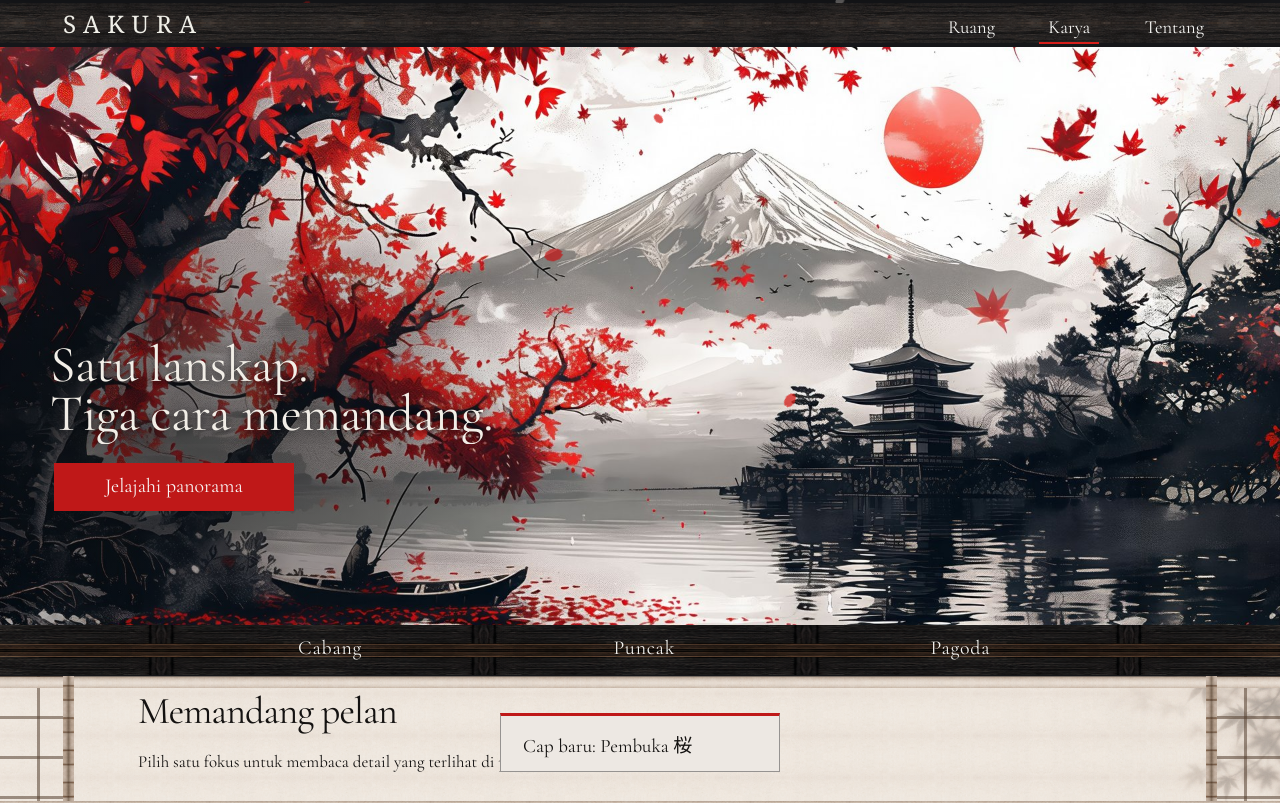
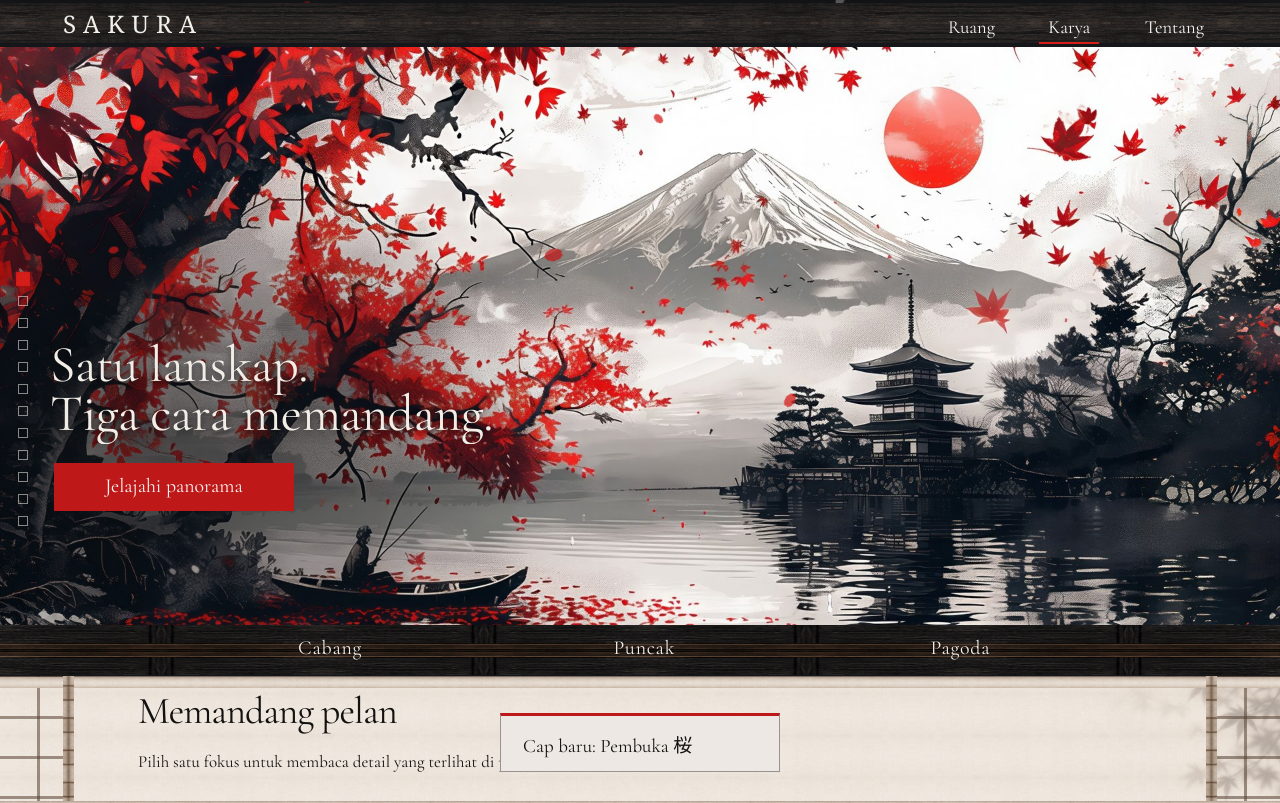
Before and after one commit to Fabverse0/Sakura, a React (Vite) app: page / in a window 1280 px wide. Shown: the top 803 px of the page. Built offline with nearby package versions, Linux system fonts and the light colour scheme; a web font is replaced by a local one.

Commit message:
feat(rooms): a column of room dots on the left edge that light up in view

```diff
--- a/src/App.jsx
+++ b/src/App.jsx
@@ -22,6 +22,7 @@ import { NavPanel } from "./sections/NavPanel.jsx";
 import { Palette } from "./sections/Palette.jsx";
 import { PanoramaDetails } from "./sections/PanoramaDetails.jsx";
 import { PauseExperience } from "./sections/PauseExperience.jsx";
+import { RoomDots } from "./components/RoomDots.jsx";
 import { ScrollBeam } from "./sections/ScrollBeam.jsx";
 import { Seasons } from "./sections/Seasons.jsx";
 import { SiteFooter } from "./sections/SiteFooter.jsx";
@@ -86,6 +87,7 @@ export default function App() {
         onClose={() => setIsRoomsOpen(false)}
         activeId={activeSection}
       />
+      <RoomDots activeId={activeSection} />
       <ScrollBeam
         activeId={activeSection}
         onOpenRooms={openRooms}
--- /dev/null
+++ b/src/components/RoomDots.jsx
@@ -0,0 +1,26 @@
+import { sectionHref, sections } from "../data/sections.js";
+
+/**
+ * A slim column of dots on the left edge, one per room. The dot for the room
+ * in view is lit. Each dot is a link, so it doubles as navigation.
+ */
+export function RoomDots({ activeId }) {
+  return (
+    <nav className="room-dots" aria-label="Posisi di halaman">
+      <ol className="room-dots__list">
+        {sections.map((section) => (
+          <li key={section.id}>
+            <a
+              className="room-dots__dot"
+              href={sectionHref(section.id)}
+              aria-label={section.label}
+              aria-current={activeId === section.id ? "location" : undefined}
+            >
+              <span className="visually-hidden">{section.label}</span>
+            </a>
+          </li>
+        ))}
+      </ol>
+    </nav>
+  );
+}
--- a/src/styles/index.css
+++ b/src/styles/index.css
@@ -17,6 +17,7 @@
 @import "./sumi.css";
 @import "./footer.css";
 @import "./hanko.css";
+@import "./room-dots.css";
 @import "./night.css";
 @import "./focus.css";
 @import "./transitions.css";
--- /dev/null
+++ b/src/styles/room-dots.css
@@ -0,0 +1,54 @@
+.room-dots {
+  position: fixed;
+  top: 50%;
+  left: 18px;
+  z-index: 40;
+  translate: 0 -50%;
+}
+
+.room-dots__list {
+  display: grid;
+  gap: 12px;
+  margin: 0;
+  padding: 0;
+  list-style: none;
+}
+
+.room-dots__dot {
+  display: block;
+  width: 10px;
+  height: 10px;
+  border: 1px solid color-mix(in srgb, var(--ivory) 55%, transparent);
+  background: transparent;
+  transition:
+    background-color var(--dur-feedback) ease,
+    scale var(--dur-state) var(--ease-out);
+}
+
+.room-dots__dot:hover {
+  background: color-mix(in srgb, var(--ivory) 40%, transparent);
+}
+
+.room-dots__dot[aria-current="location"] {
+  border-color: var(--maple-rule);
+  background: var(--maple-rule);
+  scale: 1.35;
+}
+
+.room-dots__dot:focus-visible {
+  outline: 2px solid var(--focus-ring);
+  outline-offset: 3px;
+}
+
+/* Narrow screens already have the Ruang menu; the dots would crowd the content. */
+@media (max-width: 1100px) {
+  .room-dots {
+    display: none;
+  }
+}
+
+@media (forced-colors: active) {
+  .room-dots__dot[aria-current="location"] {
+    outline: 2px solid Highlight;
+  }
+}
```
